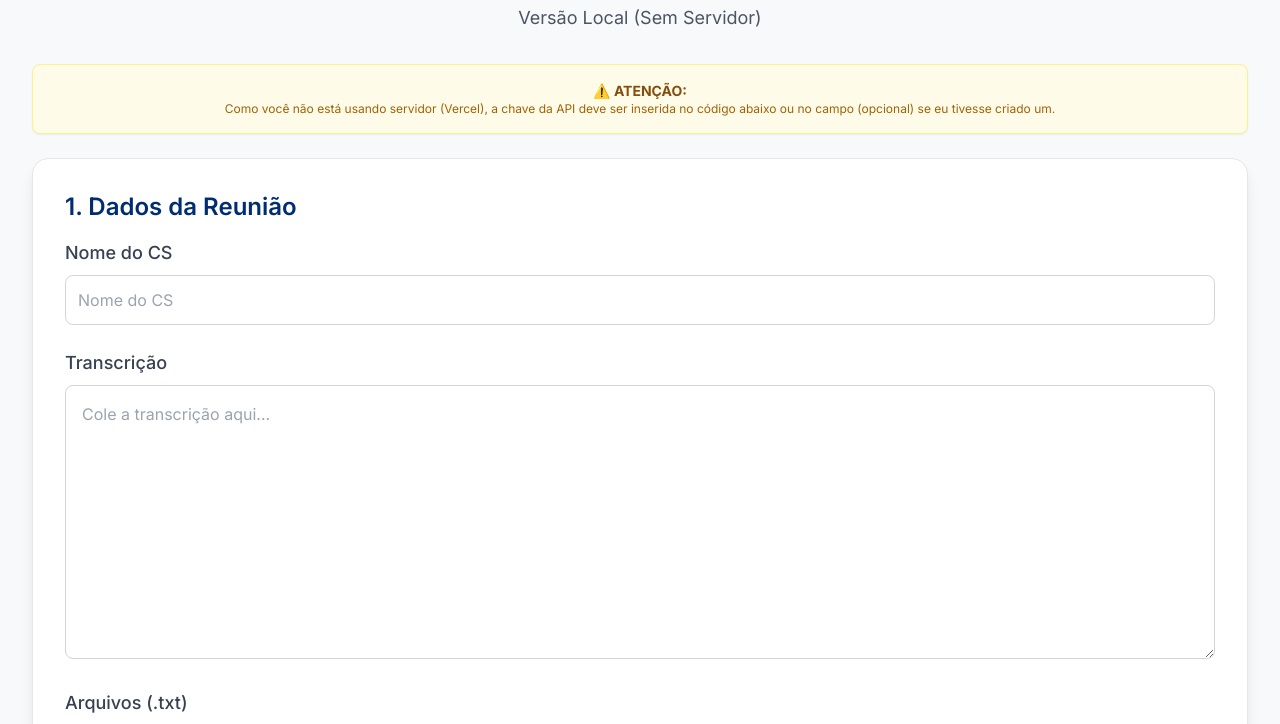
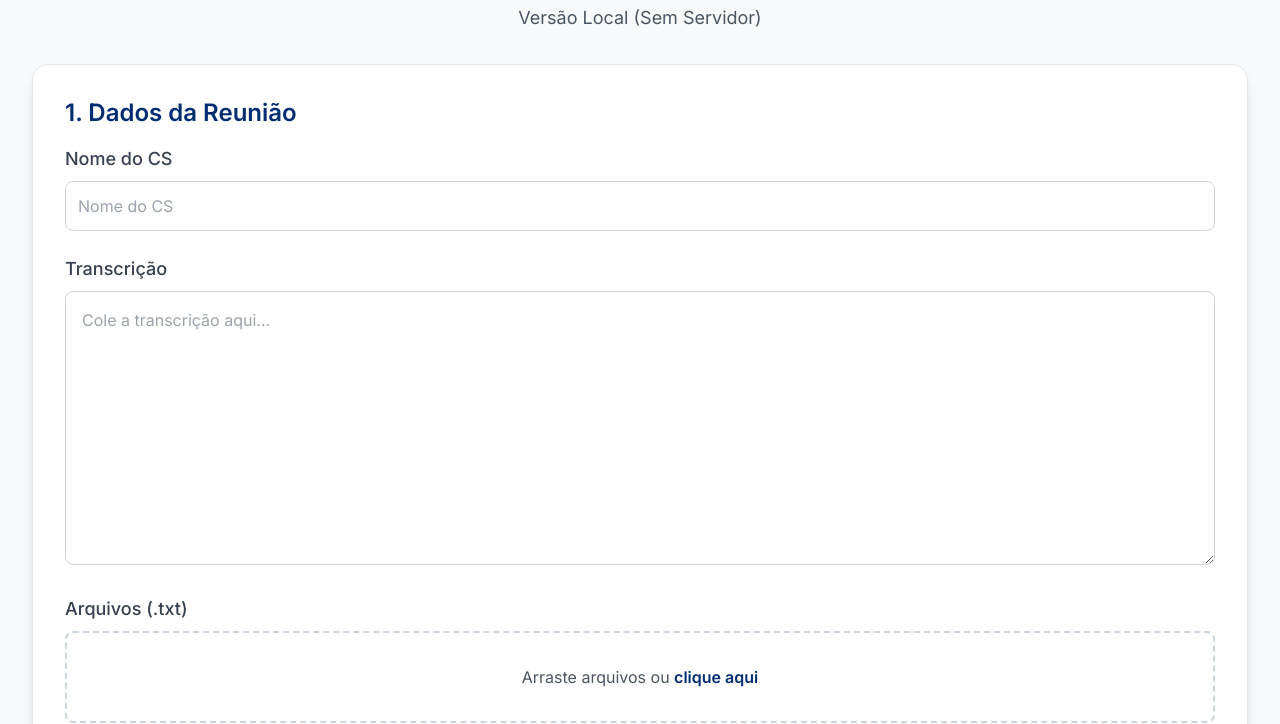
Before and after one commit to SthephanyTalasca/avalia-o, a plain HTML site: page index.html in a window 1280 px wide. Shown: the part 76-800 px from the top of the page. Drawn offline with nearby package versions, Linux system fonts and the light colour scheme.

Commit message:
Update index.html

```diff
--- a/index.html
+++ b/index.html
@@ -33,10 +33,6 @@
         </header>
 
         <main>
-            <div class="bg-yellow-50 p-4 rounded-lg shadow-sm border border-yellow-200 mb-6 text-center">
-                <p class="text-sm text-yellow-800 font-bold">⚠️ ATENÇÃO:</p>
-                <p class="text-xs text-yellow-700">Como você não está usando servidor (Vercel), a chave da API deve ser inserida no código abaixo ou no campo (opcional) se eu tivesse criado um.</p>
-            </div>
 
             <div class="bg-white p-6 md:p-8 rounded-2xl shadow-lg border border-gray-200">
                 <h2 class="text-2xl font-semibold mb-4 text-primary">1. Dados da Reunião</h2>
@@ -103,7 +99,7 @@
     // =================================================================
     // CONFIGURAÇÃO MANUAL - COLOQUE SUA CHAVE AQUI
     // =================================================================
-    const GOOGLE_API_KEY = "COLE_SUA_API_KEY_AQUI";
+    const GOOGLE_API_KEY = "AIzaSyCExjPtB-AaKINmNUuXq7UFmHgyDui16So";
     // Exemplo: const GOOGLE_API_KEY = "AIzaSyD...";
     // =================================================================
 
```
